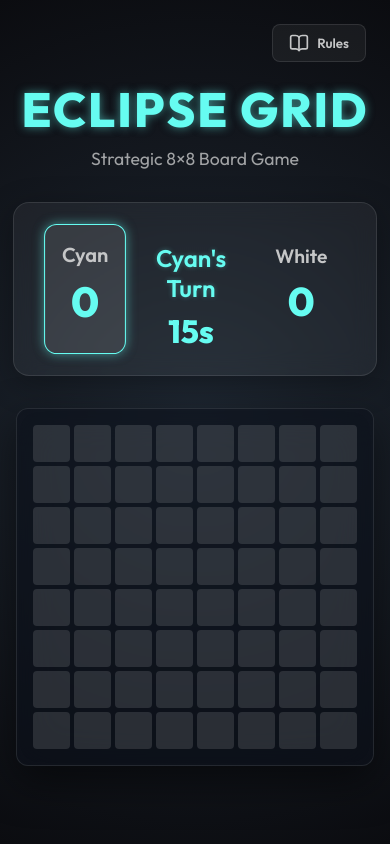
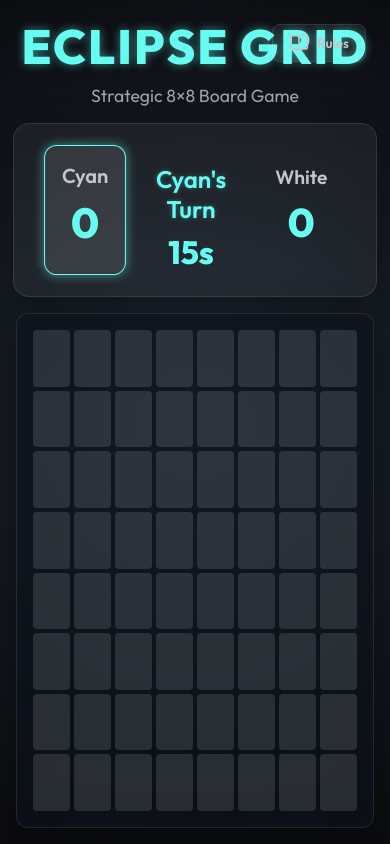
Before and after one commit to Rinika-Codes/Offline_Mindsweeper, a React (Vite) app: page / in a window 390 px wide. Built offline with nearby package versions, Linux system fonts and the light colour scheme.

Commit message:
Implement bulletproof structural flexbox aspect-ratio containment to guarantee perfectly fitting boards on any mobile/tablet device

```diff
--- a/src/App.css
+++ b/src/App.css
@@ -2,8 +2,10 @@
   display: flex;
   flex-direction: column;
   align-items: center;
-  gap: 2rem;
+  gap: 1rem;
   width: 100%;
+  height: 100%;
+  max-height: 100%;
 }
 
 .header {
@@ -28,18 +30,31 @@
 .game-layout {
   display: flex;
   flex-direction: column;
-  gap: 2rem;
+  gap: 1rem;
   align-items: center;
   width: 100%;
+  flex: 1;
+  min-height: 0;
 }
 
 @media (min-width: 900px) {
   .game-layout {
     flex-direction: row;
     justify-content: center;
-    align-items: flex-start;
+    align-items: center;
     gap: 4rem;
   }
+}
+
+.board-wrapper {
+  flex: 1;
+  min-height: 0;
+  min-width: 0;
+  width: 100%;
+  height: 100%;
+  display: flex;
+  justify-content: center;
+  align-items: center;
 }
 
 .scoreboard {
@@ -122,16 +137,11 @@
   grid-template-columns: repeat(8, 1fr);
   grid-template-rows: repeat(8, 1fr);
   gap: 4px;
-  width: 100%;
-  max-width: min(100%, 45vh);
+  height: 100%;
+  max-height: 100%;
   aspect-ratio: 1;
-}
-
-@media (min-width: 900px) {
-  .board-container {
-    max-width: min(900px, 65vh);
-    flex: 1;
-  }
+  width: auto;
+  max-width: 100%;
 }
 
 .cell {
--- a/src/App.jsx
+++ b/src/App.jsx
@@ -162,6 +162,7 @@ function App() {
           </div>
         </div>
 
+        <div className="board-wrapper">
           <div className="board-container">
             {board.map((row, r) =>
               row.map((cell, c) => (
@@ -181,6 +182,7 @@ function App() {
                 </div>
               ))
             )}
+          </div>
         </div>
       </div>
 
--- a/src/index.css
+++ b/src/index.css
@@ -27,17 +27,21 @@ body {
   font-family: 'Outfit', sans-serif;
   background: radial-gradient(circle at center, #1f2833, #0b0c10);
   color: var(--text-primary);
-  min-height: 100vh;
+  height: 100vh;
+  width: 100vw;
   display: flex;
   justify-content: center;
   align-items: center;
   overflow: hidden;
+  margin: 0;
 }
 
 #root {
   width: 100%;
+  height: 100%;
   max-width: 1600px;
   padding: 1rem;
+  box-sizing: border-box;
 }
 
 button {
```
Lines whose indentation alone changed are shown as unchanged.
